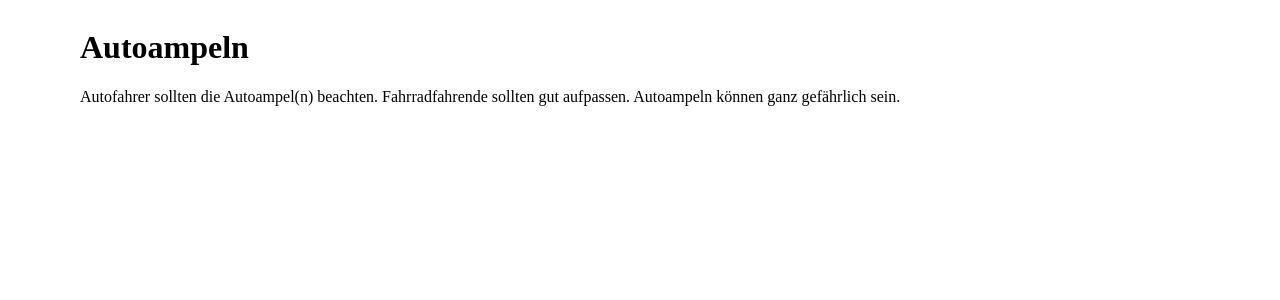
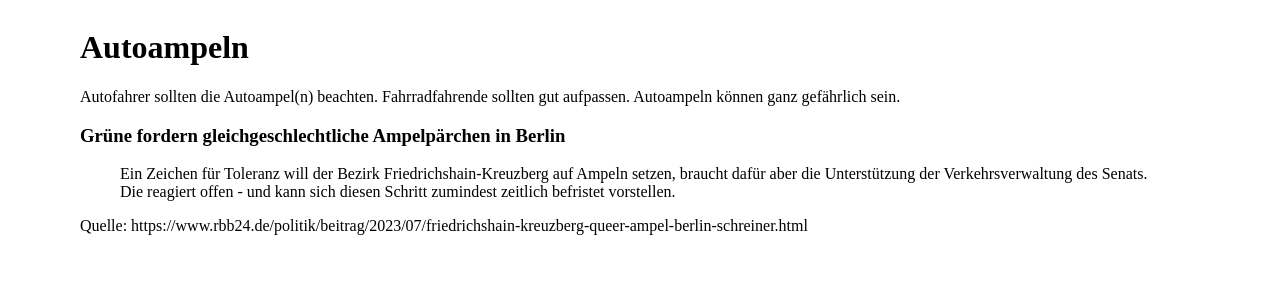
Before and after one commit to adamniedzielski/exklave-wedding, a Jekyll site: the page built from _pages/autoampeln.markdown, in a window 1280 px wide. Shown: the top 300 px of the page. Built offline with Jekyll 4.4.1, drawn with Linux system fonts in a browser that asks for light colours.

Commit message:
Ahh die Grünen

```diff
--- a/_pages/autoampeln.markdown
+++ b/_pages/autoampeln.markdown
@@ -6,3 +6,9 @@
 # Autoampeln
 
 Autofahrer sollten die Autoampel(n) beachten. Fahrradfahrende sollten gut aufpassen. Autoampeln können ganz gefährlich sein.
+
+### Grüne fordern gleichgeschlechtliche Ampelpärchen in Berlin
+
+> Ein Zeichen für Toleranz will der Bezirk Friedrichshain-Kreuzberg auf Ampeln setzen, braucht dafür aber die Unterstützung der Verkehrsverwaltung des Senats. Die reagiert offen - und kann sich diesen Schritt zumindest zeitlich befristet vorstellen.
+
+Quelle: https://www.rbb24.de/politik/beitrag/2023/07/friedrichshain-kreuzberg-queer-ampel-berlin-schreiner.html
```
